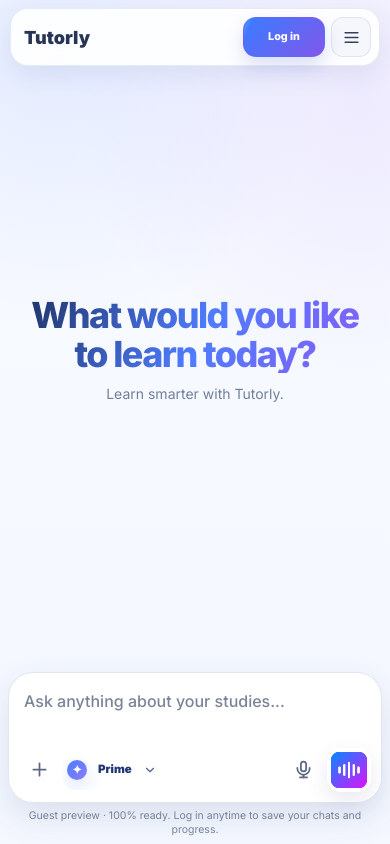
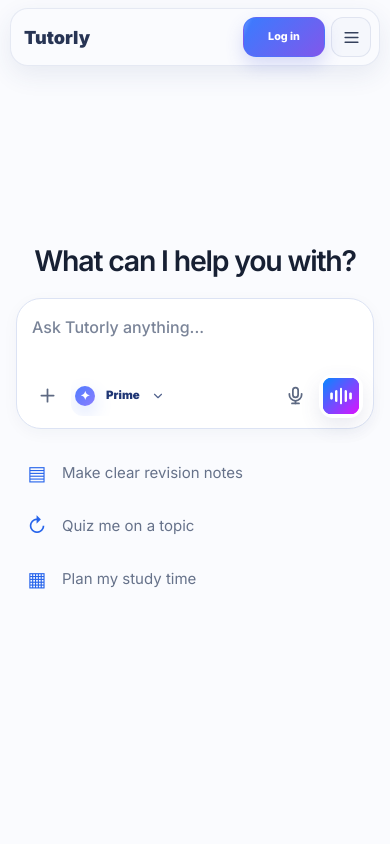
Before and after one commit to jay12gopu-web/Tutorly, a website: page maths_gpt.html in a window 390 px wide. Drawn offline with Linux system fonts and the light colour scheme; no server answers.

Commit message:
Refresh Tutorly chat layout and new-chat suggestions

```diff
--- /dev/null
+++ b/css/chat-layout.css
@@ -0,0 +1,184 @@
+/* Main chat only: the existing composer, history and Live Board keep their IDs. */
+body.chat-ui-refresh {
+  --chat-canvas: #fafbfe;
+  --chat-card: #fff;
+  --chat-ink: var(--tutorly-text);
+  --chat-muted: var(--tutorly-muted);
+  --chat-border: var(--tutorly-border);
+  background: var(--chat-canvas);
+}
+body.chat-ui-refresh[data-theme="dark"] {
+  --chat-canvas: #101522;
+  --chat-card: #192132;
+  --chat-ink: #ecf0fb;
+  --chat-muted: #a9b6cd;
+  --chat-border: #303d55;
+}
+body.chat-ui-refresh .main-area {
+  min-width: 0;
+  background: var(--chat-canvas) !important;
+}
+body.chat-ui-refresh .main-area::before,
+body.chat-ui-refresh .main-area::after { display: none; }
+body.chat-ui-refresh .main-header {
+  background: var(--chat-canvas) !important;
+  box-shadow: none;
+}
+body.chat-ui-refresh .work-area {
+  min-width: 0;
+  padding: 0 clamp(16px, 3vw, 48px) 16px;
+}
+body.chat-ui-refresh:not(.has-chat) .work-area {
+  grid-template-rows: minmax(20px, .85fr) auto auto auto minmax(24px, 1fr);
+  gap: 24px;
+  overflow-y: auto;
+}
+body.chat-ui-refresh:not(.has-chat) .hero {
+  grid-row: 2;
+  width: 100%;
+  height: auto;
+  margin: 0;
+  padding: 0;
+  text-align: center;
+}
+body.chat-ui-refresh .hero h1 {
+  width: 100%;
+  margin: 0;
+  color: var(--chat-ink);
+  background: none;
+  -webkit-text-fill-color: currentColor;
+  font-size: clamp(28px, 3.15vw, 44px);
+  font-weight: 600;
+  line-height: 1.22;
+  letter-spacing: -.035em;
+}
+body.chat-ui-refresh .composer-wrap {
+  width: min(780px, 100%);
+  min-width: 0;
+  grid-row: 2;
+}
+body.chat-ui-refresh:not(.has-chat) .composer-wrap {
+  grid-row: 3;
+  align-self: start;
+}
+body.chat-ui-refresh .composer-panel {
+  grid-template-rows: minmax(52px, auto) 44px;
+  padding: 13px 14px 10px;
+  border-radius: 24px;
+  border-color: var(--chat-border);
+  background: var(--chat-card);
+  box-shadow: 0 5px 20px rgba(33, 48, 85, .045);
+  backdrop-filter: none;
+  -webkit-backdrop-filter: none;
+}
+body.chat-ui-refresh .composer-panel:focus-within {
+  border-color: var(--tutorly-blue);
+  box-shadow: 0 0 0 3px rgba(37, 99, 235, .07);
+}
+body.chat-ui-refresh .composer-panel #input {
+  min-height: 52px;
+  font-size: 16px;
+  font-weight: 400;
+  color: var(--chat-ink);
+}
+body.chat-ui-refresh .composer-panel #input::placeholder { color: var(--chat-muted); }
+body.chat-ui-refresh .model-selector-btn { color: var(--chat-ink); }
+body.chat-ui-refresh .disclaimer { color: var(--chat-muted); font-size: 11px; margin-top: 10px; }
+body.chat-ui-refresh:not(.has-chat) .disclaimer { display: none; }
+.chat-suggestions {
+  grid-row: 4;
+  width: min(760px, 100%);
+  justify-self: center;
+  display: grid;
+  gap: 4px;
+}
+.chat-suggestion {
+  display: flex;
+  align-items: center;
+  gap: 13px;
+  min-height: 44px;
+  padding: 9px 14px;
+  border: 1px solid transparent;
+  border-radius: 12px;
+  color: var(--chat-muted);
+  background: transparent;
+  text-align: left;
+  cursor: pointer;
+  font-size: 14px;
+  line-height: 1.45;
+  transition: background 150ms ease, color 150ms ease;
+}
+.chat-suggestion:hover { background: var(--chat-card); color: var(--chat-ink); }
+.chat-suggestion-icon { width: 24px; flex: 0 0 24px; text-align: center; color: var(--tutorly-blue); font-size: 20px; }
+.chat-suggestion-label { flex: 1; min-width: 0; }
+body.chat-ui-refresh :is(.chat-suggestion, .tool-btn, .model-selector-btn, .send-btn):focus-visible {
+  outline: 2px solid var(--tutorly-blue);
+  outline-offset: 3px;
+}
+body.chat-ui-refresh.has-chat .chat-suggestions,
+body.chat-ui-refresh .chat-suggestions[hidden] { display: none !important; }
+body.chat-ui-refresh .messages { width: min(780px, 100%); }
+body.chat-ui-refresh .msg { font-size: 16px; line-height: 1.7; color: var(--chat-ink); }
+body.chat-ui-refresh .msg.bot { width: 100%; max-width: 100%; grid-template-columns: 32px minmax(0, 1fr); column-gap: 14px; }
+body.chat-ui-refresh .bot-avatar { width: 32px; height: 32px; }
+body.chat-ui-refresh .msg.user {
+  max-width: 85%;
+  padding: 12px 18px;
+  background: var(--chat-card);
+  box-shadow: none;
+  border: 1px solid var(--chat-border);
+}
+body.chat-ui-refresh .bot-content { min-width: 0; }
+@media (max-width: 900px) {
+  body.chat-ui-refresh:not(.has-chat) .work-area { gap: 20px; }
+}
+@media (max-width: 767px) {
+  body.chat-ui-refresh.mt-mobile-chat:not(.has-chat) .work-area {
+    grid-template-rows: minmax(16px, .7fr) auto auto auto minmax(16px, 1fr) !important;
+    gap: 20px !important;
+    padding: 16px 16px max(18px, env(safe-area-inset-bottom)) !important;
+    overflow-y: auto !important;
+  }
+  body.chat-ui-refresh.mt-mobile-chat:not(.has-chat) .hero {
+    height: auto;
+    align-self: auto !important;
+    padding: 0 !important;
+  }
+  body.chat-ui-refresh.mt-mobile-chat .hero h1 {
+    max-width: 340px !important;
+    margin: 0 auto !important;
+    font-size: clamp(27px, 7.3vw, 34px) !important;
+    line-height: 1.2 !important;
+    font-weight: 600 !important;
+    color: var(--chat-ink) !important;
+    background: none !important;
+  }
+  body.chat-ui-refresh.mt-mobile-chat:not(.has-chat) .composer-wrap {
+    position: relative !important;
+    inset: auto !important;
+    z-index: 2 !important;
+    padding: 0 !important;
+    background: none !important;
+  }
+  body.chat-ui-refresh.mt-mobile-chat .composer-panel {
+    background: var(--chat-card) !important;
+    color: var(--chat-ink) !important;
+    border-color: var(--chat-border) !important;
+    box-shadow: 0 4px 16px rgba(33, 48, 85, .04) !important;
+    backdrop-filter: none !important;
+    -webkit-backdrop-filter: none !important;
+  }
+  body.chat-ui-refresh.mt-mobile-chat.has-chat .composer-wrap {
+    background: var(--chat-canvas) !important;
+    bottom: var(--chat-keyboard-offset, 0px) !important;
+  }
+  body.chat-ui-refresh.mt-mobile-chat .composer-panel #input { color: var(--chat-ink) !important; }
+  body.chat-ui-refresh.mt-mobile-chat .chat-suggestion { padding-inline: 8px; }
+  body.chat-ui-refresh.mt-mobile-chat .msg.bot { max-width: 100% !important; }
+}
+@media (prefers-reduced-motion: reduce) {
+  body.chat-ui-refresh :is(.hero, .composer-panel, .chat-suggestion, .msg) {
+    animation: none !important;
+    transition: none !important;
+  }
+}
--- /dev/null
+++ b/js/chatbot/chat-suggestions.js
@@ -0,0 +1,104 @@
+(function (root) {
+  "use strict";
+  if (!root || root.TutorlyChatSuggestions) return;
+
+  // Only capabilities already supported in Tutorly appear in the new-chat UI.
+  // A future integration needs a working adapter and approved icon before activation.
+  const registry = Object.freeze([
+    { id: "notes", plugin: "tutorly", icon: "notes", label: "Make clear revision notes", prompt: "Make concise revision notes about ", status: "available", action: "prefill" },
+    { id: "essay", plugin: "tutorly", icon: "writing", label: "Help me write an essay", prompt: "Help me write an essay about ", status: "available", action: "prefill" },
+    { id: "study-plan", plugin: "tutorly", icon: "calendar", label: "Plan my study time", prompt: "Help me plan my study time for ", status: "available", action: "prefill" },
+    { id: "graph", plugin: "tutorly-live-board", icon: "graph", label: "Graph an equation", prompt: "Graph ", status: "available", action: "prefill" },
+    { id: "revision", plugin: "tutorly", icon: "revision", label: "Quiz me on a topic", prompt: "Quiz me one question at a time on ", status: "available", action: "prefill" },
+    { id: "presentation", plugin: "tutorly", icon: "presentation", label: "Outline a presentation", prompt: "Create a slide-by-slide presentation outline about ", status: "available", action: "prefill" },
+    ...["notion", "canva", "google-docs", "youtube", "google-classroom", "google-calendar", "google-drive", "desmos"].map(id => ({ id, plugin: id, status: "unavailable", action: null, icon: null }))
+  ].map(item => Object.freeze(item)));
+  const storageKey = "tutorly_chat_suggestions_v1";
+  let previous = [];
+  let current = null;
+
+  function available() {
+    return registry.filter(item => item.status === "available" && item.action === "prefill");
+  }
+
+  function combination(items) {
+    return items.map(item => typeof item === "string" ? item : item.id).sort().join("|");
+  }
+
+  // Pure selection boundary; future contextual ranking belongs here, not in the UI.
+  function select(options = {}) {
+    const pool = available();
+    const requested = Number(options.count);
+    const count = Number.isFinite(requested) ? Math.max(1, Math.min(pool.length, Math.floor(requested))) : 3;
+    const random = typeof options.random === "function" ? options.random : Math.random;
+    for (let index = pool.length - 1; index > 0; index -= 1) {
+      const value = Number(random());
+      const bounded = Number.isFinite(value) ? Math.max(0, Math.min(0.999999, value)) : 0;
+      const other = Math.floor(bounded * (index + 1));
+      [pool[index], pool[other]] = [pool[other], pool[index]];
+    }
+    const selected = pool.slice(0, count);
+    const last = Array.isArray(options.previous) ? options.previous : [];
+    if (pool.length > count && combination(selected) === combination(last)) {
+      selected[selected.length - 1] = pool[count];
+    }
+    return selected;
+  }
+
+  function readPrevious() {
+    try {
+      const saved = JSON.parse(root.sessionStorage.getItem(storageKey) || "null");
+      const ids = new Set(available().map(item => item.id));
+      if (Array.isArray(saved)) previous = saved.filter(id => typeof id === "string" && ids.has(id)).slice(0, ids.size);
+    } catch (_) { /* Private browsing/storage restrictions must not break chat. */ }
+    return previous;
+  }
+
+  function chooseNext() {
+    current = select({ previous: readPrevious() });
+    previous = current.map(item => item.id);
+    try { root.sessionStorage.setItem(storageKey, JSON.stringify(previous)); } catch (_) { /* In-memory rotation remains available. */ }
+    return current;
+  }
+
+  function createIcon(doc, name) {
+    // Neutral capability glyphs, not unofficial third-party brand logos.
+    const icon = doc.createElement("span");
+    icon.textContent = { notes: "▤", writing: "✎", calendar: "▦", graph: "ƒ", revision: "↻", presentation: "▣" }[name] || "✦";
+    return icon;
+  }
+
+  function render(container, options = {}) {
+    if (!container || !container.ownerDocument) return [];
+    const selected = current || chooseNext();
+    const doc = container.ownerDocument;
+    const buttons = selected.map(item => {
+      const button = doc.createElement("button");
+      button.type = "button";
+      button.className = "chat-suggestion";
+      button.setAttribute("data-suggestion-id", item.id);
+      const icon = doc.createElement("span");
+      icon.className = "chat-suggestion-icon";
+      icon.setAttribute("aria-hidden", "true");
+      icon.appendChild(createIcon(doc, item.icon));
+      const label = doc.createElement("span");
+      label.className = "chat-suggestion-label";
+      label.textContent = item.label;
+      button.appendChild(icon);
+      button.appendChild(label);
+      button.addEventListener("click", () => {
+        if (typeof options.onSelect === "function") options.onSelect(item.prompt, item);
+      });
+      return button;
+    });
+    container.replaceChildren(...buttons);
+    return selected.slice();
+  }
+
+  function rotate(container, options = {}) {
+    chooseNext();
+    return render(container, options);
+  }
+
+  root.TutorlyChatSuggestions = Object.freeze({ registry, available, select, render, rotate });
+})(typeof window !== "undefined" ? window : null);
--- a/maths_gpt.html
+++ b/maths_gpt.html
@@ -18,9 +18,10 @@
   <link rel="stylesheet" href="css/live-board.css?v=chat-panel-v2" />
   <link rel="stylesheet" href="css/chatbot-mobile-polish.css?v=study-composer-20260825" />
   <link rel="stylesheet" href="css/voice-chat.css?v=voice-settings-save-20260826" />
+  <link rel="stylesheet" href="css/chat-layout.css?v=20260919" />
 </head>
 
-<body data-tutorly-surface="workspace">
+<body class="chat-ui-refresh" data-tutorly-surface="workspace">
   <div id="chatShell" class="chat-shell">
     <aside id="sidebar" class="sidebar" aria-label="Tutorly navigation">
       <div class="side-top">
@@ -207,8 +208,7 @@
 
       <section class="work-area">
         <section id="hero" class="hero">
-          <h1>What would you like to learn today?</h1>
-          <p class="hero-sub">Learn smarter with Tutorly.</p>
+          <h1>What can I help you with?</h1>
         </section>
 
         <section id="chatWindow" class="chat-window" aria-live="polite">
@@ -267,7 +267,7 @@
                   <path d="M5 12h14" />
                 </svg>
               </button>
-              <textarea id="input" rows="1" placeholder="Ask anything about your studies..." aria-label="Ask Tutorly"></textarea>
+              <textarea id="input" rows="1" placeholder="Ask Tutorly anything..." aria-label="Ask Tutorly"></textarea>
               <div id="voiceWave" class="voice-wave" aria-hidden="true">
                 <span></span>
                 <span></span>
@@ -308,6 +308,7 @@
           </div>
           <p class="disclaimer">Tutorly can make mistakes. Check important answers.</p>
         </section>
+        <nav id="chatSuggestions" class="chat-suggestions" aria-label="Ideas to get started"></nav>
       </section>
 
       <aside id="chatLiveBoardPanel" class="chat-live-board-panel" aria-label="Tutorly Live Board visual panel" hidden>
@@ -499,6 +500,7 @@
   <script src="js/chatbot/mode-registry.js"></script>
   <script src="js/chatbot/chat-history-store.js"></script>
   <script src="js/chatbot/learning-tools.js"></script>
+  <script src="js/chatbot/chat-suggestions.js?v=20260919"></script>
   <script src="js/chatbot/response-policy.js"></script>
   <script src="js/chatbot/teaching-actions.js"></script>
   <script src="js/chatbot/educational-visuals.js"></script>
@@ -517,7 +519,7 @@
   <script src="js/live-board/mock-provider.js?v=chat-panel-v2"></script>
   <script src="js/live-board/provider.js?v=chat-panel-v2"></script>
   <script src="js/live-board/chat-panel.js?v=chat-panel-v2"></script>
-  <script src="js/app.js?v=chat-history-organizer-20260912"></script>
+  <script src="js/app.js?v=chat-layout-20260919"></script>
   <script src="js/tutorly-shell.js"></script>
   <script src="js/page-transitions.js?v=embedded-tools-20260824"></script>
   <script src="js/swipe-home.js?v=nav-redesign-20260531d"></script>
```
Also changed, not shown: tests/chat-suggestions-check.js (added, +87 -0 lines), js/app.js.
